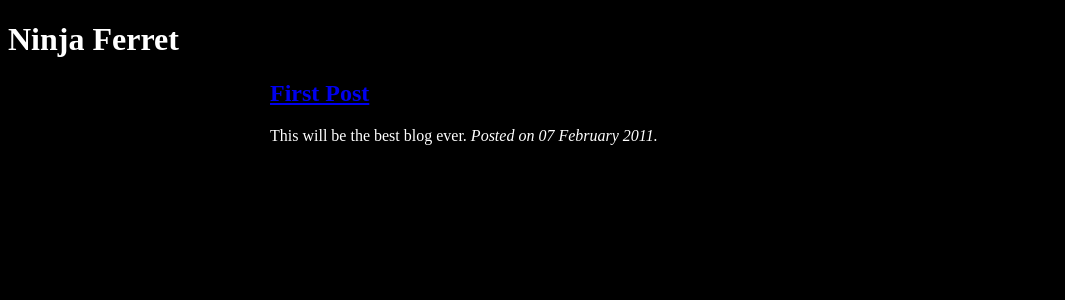
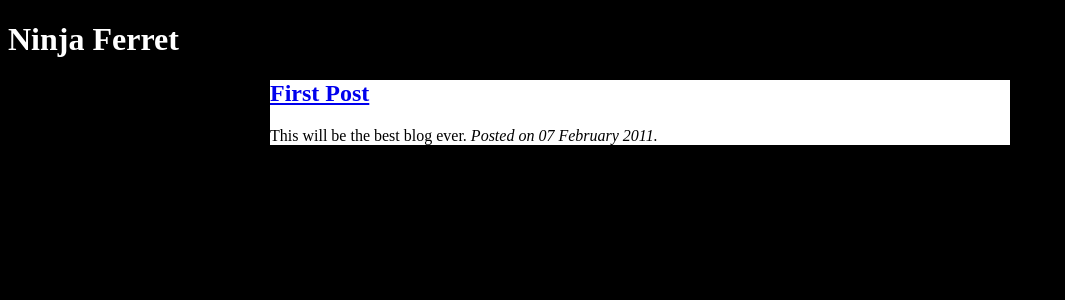
Before and after one commit to ninjaferret/ninjaferret.github.com, a Jekyll site: the page built from index.html, in a window 1280 px wide. Shown: the top 300 px of the page, without its empty margins (0-1065 px from the left). Built offline with Jekyll 4.4.1, drawn with Linux system fonts in a browser that asks for light colours.

Commit message:
More CSS formatting

```diff
--- a/stylesheets/ninjaferret.css
+++ b/stylesheets/ninjaferret.css
@@ -6,4 +6,6 @@ body {
 #content {
    width: 740px;
    margin: auto;
+   color: black;
+   background-color: white;
    }
```
